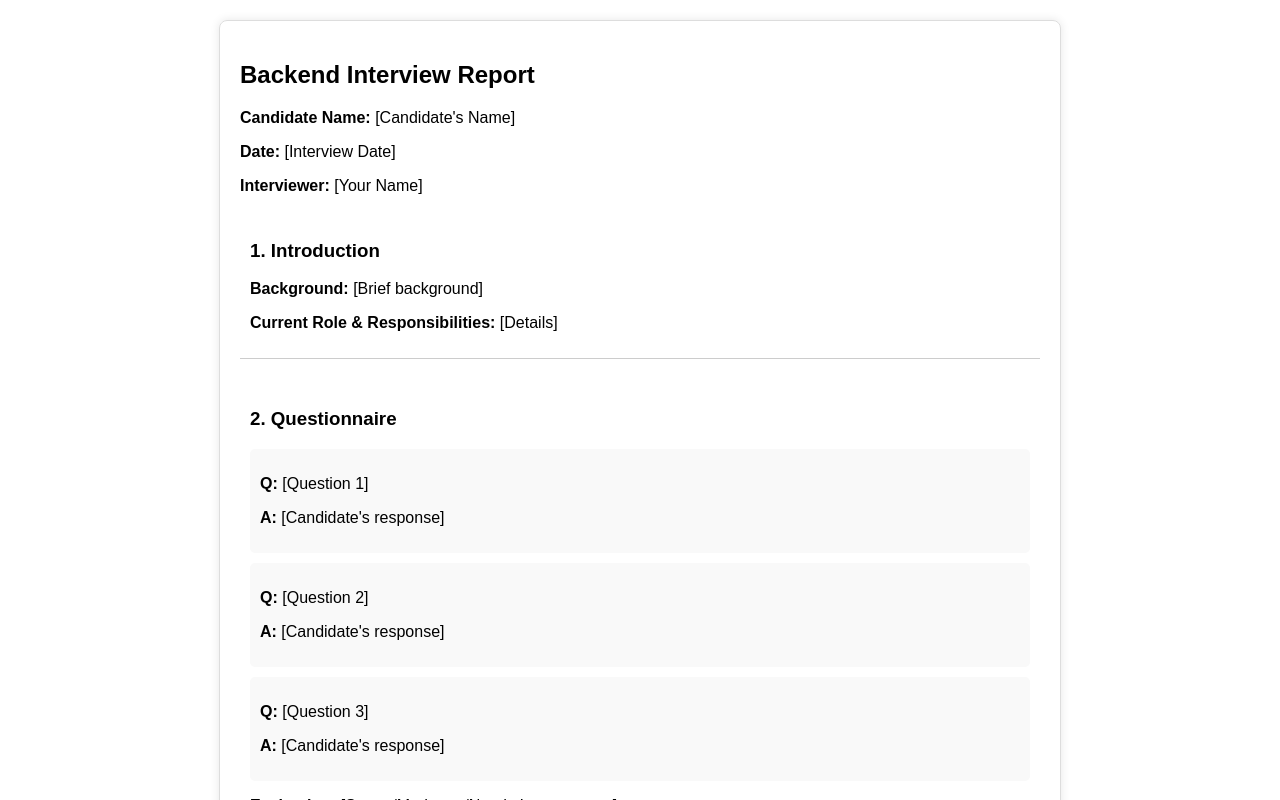
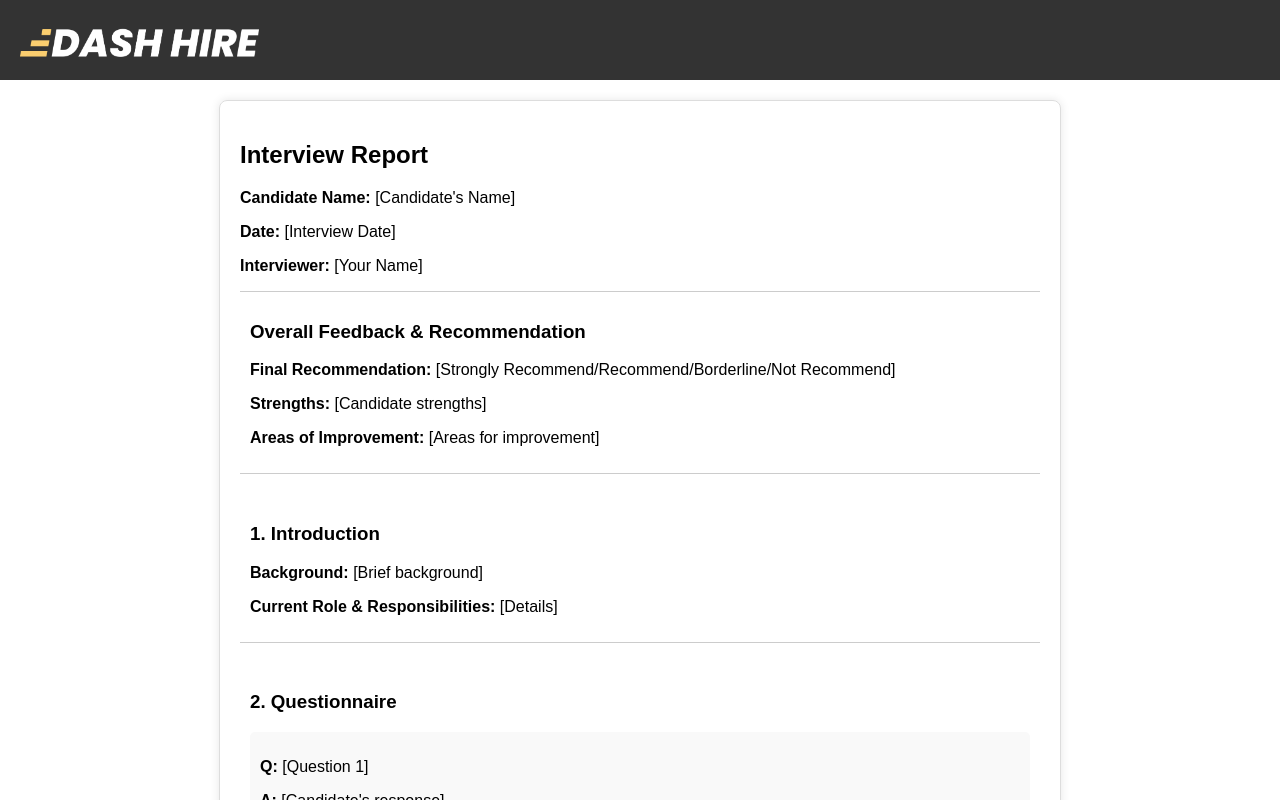
Before and after one commit to tanmay1618/interview, a React (Create React App) app: page /interview-report/1 in a window 1280 px wide. Shown: the top 800 px of the page. Built offline with nearby package versions, Linux system fonts and the light colour scheme.

Commit message:
working code

```diff
--- a/src/App.js
+++ b/src/App.js
@@ -2,12 +2,14 @@ import React, { useState } from 'react';
 import { BrowserRouter as Router, Routes,Route  } from 'react-router-dom';
 import './App.css';
 import InterviewReport from './InterviewReport';
+import Navbar from './Navbar';
 
 function App() {
   const [isAuthenticated, setIsAuthenticated] = useState(false);
 
   return (
     <div className='app'>
+    <Navbar/>
     <Router>
         <Routes>
           <Route path="/interview-report/:id" element={<InterviewReport />} />
--- a/src/InterviewReport.js
+++ b/src/InterviewReport.js
@@ -4,10 +4,17 @@ import report from './reports/report1.json';
 const InterviewReport = () => {
   return (
     <div style={styles.container}>
-      <h2>Backend Interview Report</h2>
+      <h2>Interview Report</h2>
       <p><strong>Candidate Name:</strong> {report.candidate_name}</p>
       <p><strong>Date:</strong> {report.date}</p>
       <p><strong>Interviewer:</strong> {report.interviewer}</p>
+
+      <section style={styles.overallSection}>
+        <h3>Overall Feedback & Recommendation</h3>
+        <p><strong>Final Recommendation:</strong> {report.overall_feedback.final_recommendation}</p>
+        <p><strong>Strengths:</strong> {report.overall_feedback.strengths}</p>
+        <p><strong>Areas of Improvement:</strong> {report.overall_feedback.areas_of_improvement}</p>
+      </section>
 
       <section style={styles.section}>
         <h3>1. Introduction</h3>
@@ -46,12 +53,7 @@ const InterviewReport = () => {
         <p><strong>Evaluation:</strong> {report.coding_question.evaluation}</p>
       </section>
 
-      <section style={styles.section}>
-        <h3>Overall Feedback & Recommendation</h3>
-        <p><strong>Strengths:</strong> {report.overall_feedback.strengths}</p>
-        <p><strong>Areas of Improvement:</strong> {report.overall_feedback.areas_of_improvement}</p>
-        <p><strong>Final Recommendation:</strong> {report.overall_feedback.final_recommendation}</p>
-      </section>
+
     </div>
   );
 };
@@ -72,6 +74,12 @@ const styles = {
     padding: "10px",
     borderBottom: "1px solid #ccc"
   },
+  overallSection: {
+    marginBottom: "20px",
+    padding: "10px",
+    borderTop: "1px solid #ccc",
+    borderBottom: "1px solid #ccc"
+  },
   question: {
     backgroundColor: "#f9f9f9",
     padding: "10px",
--- /dev/null
+++ b/src/Navbar.js
@@ -0,0 +1,26 @@
+import React from "react";
+import logo from './logo.png';
+
+const Navbar = () => {
+  return (
+    <nav style={styles.navbar}>
+      <img src={logo} alt="Logo" style={styles.logo} />
+    </nav>
+  );
+};
+
+const styles = {
+  navbar: {
+    backgroundColor: "#333",
+    padding: "10px 20px",
+    display: "flex",
+    alignItems: "center",
+    height: "60px"
+  },
+  logo: {
+    height: "40px",
+    width: "auto"
+  }
+};
+
+export default Navbar;
```
Also changed, not shown: src/logo.jpg (added), src/logo.png (added).
